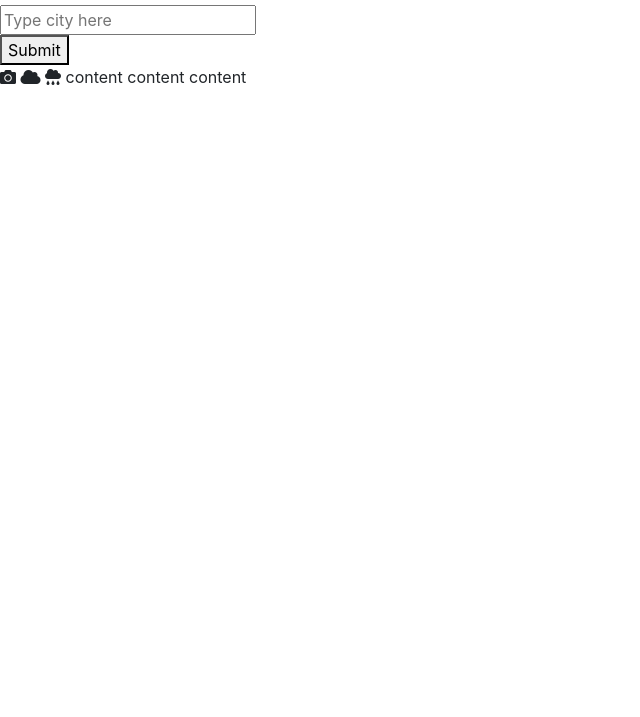
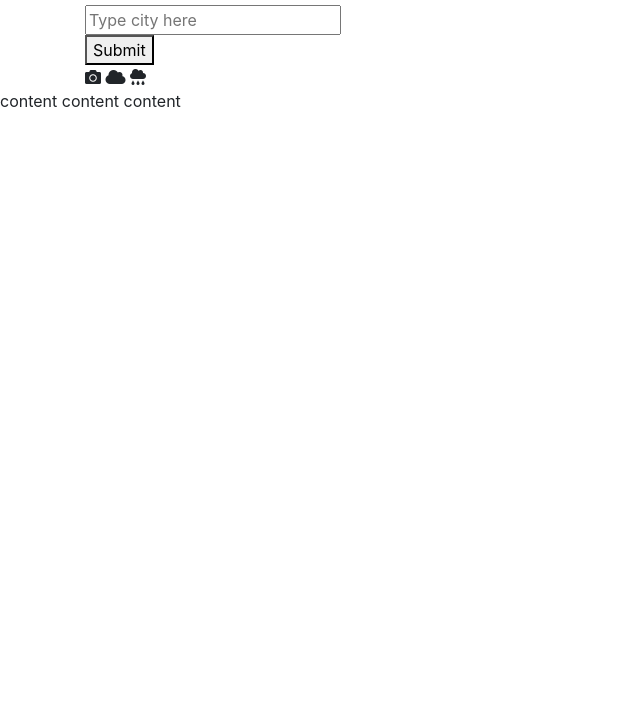
Before and after one commit to tongjac/Weather4U, a plain HTML site: page index.html in a window 1280 px wide. Shown: the part 83-800 px from the top of the page, without its empty margins (0-640 px from the left). Drawn offline with nearby package versions, Linux system fonts and the light colour scheme.

Commit message:
Properly formatted tags for bootstrap cdn

```diff
--- a/index.html
+++ b/index.html
@@ -20,8 +20,9 @@
   </head>
   <body>
     <h1>Hello World!</h1>
-    <!-- Start of weather dashboard search area -->
-    <container>
+    <!-- Start of weather dashboard search form area -->
+    <div class="container">
+      <div class="col-med">
         <label for="search-form">Search for city.</label>
         <form>
           <input type="text" id="search-form" placeholder="Type city here" />
@@ -30,7 +31,8 @@
         <i class="fas fa-camera"></i>
         <i class="fas fa-cloud"></i>
         <i class="fas fa-cloud-rain"></i>
-    </container>
+      </div>
+    </div>
     <!-- End of search form area -->
 
     <!-- Start of propagation container -->
```
Lines whose indentation alone changed are shown as unchanged.
